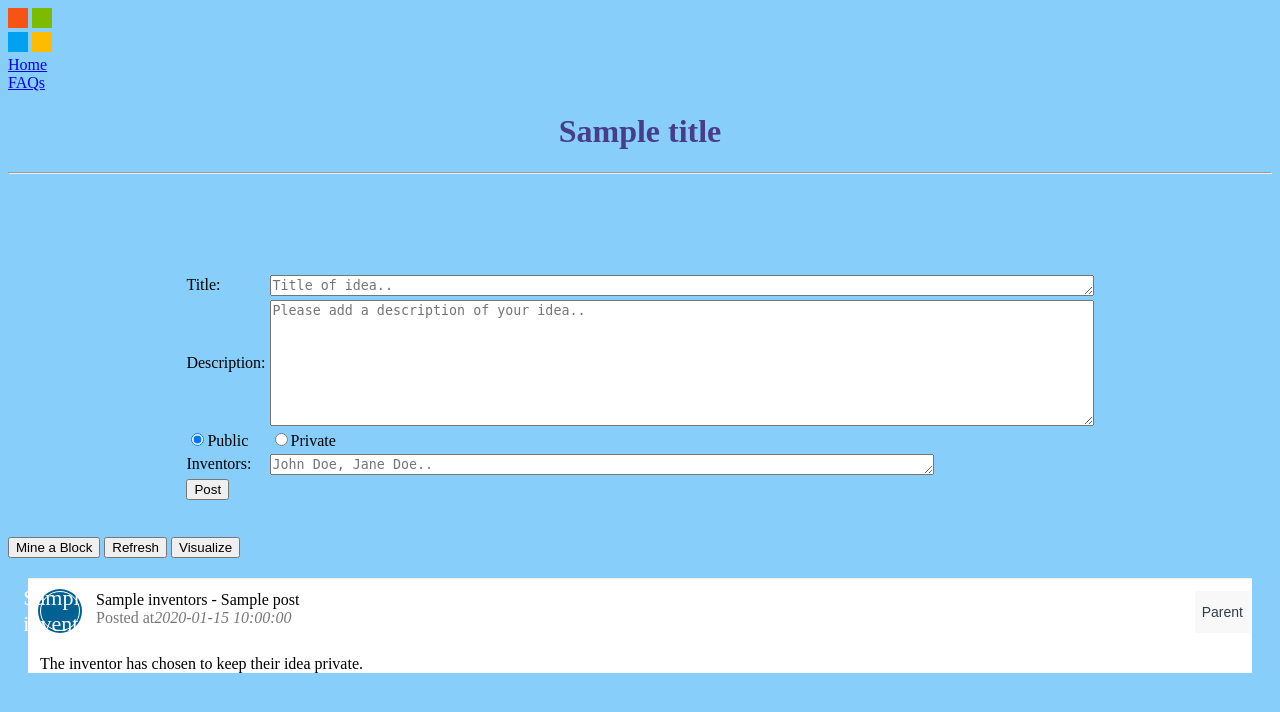
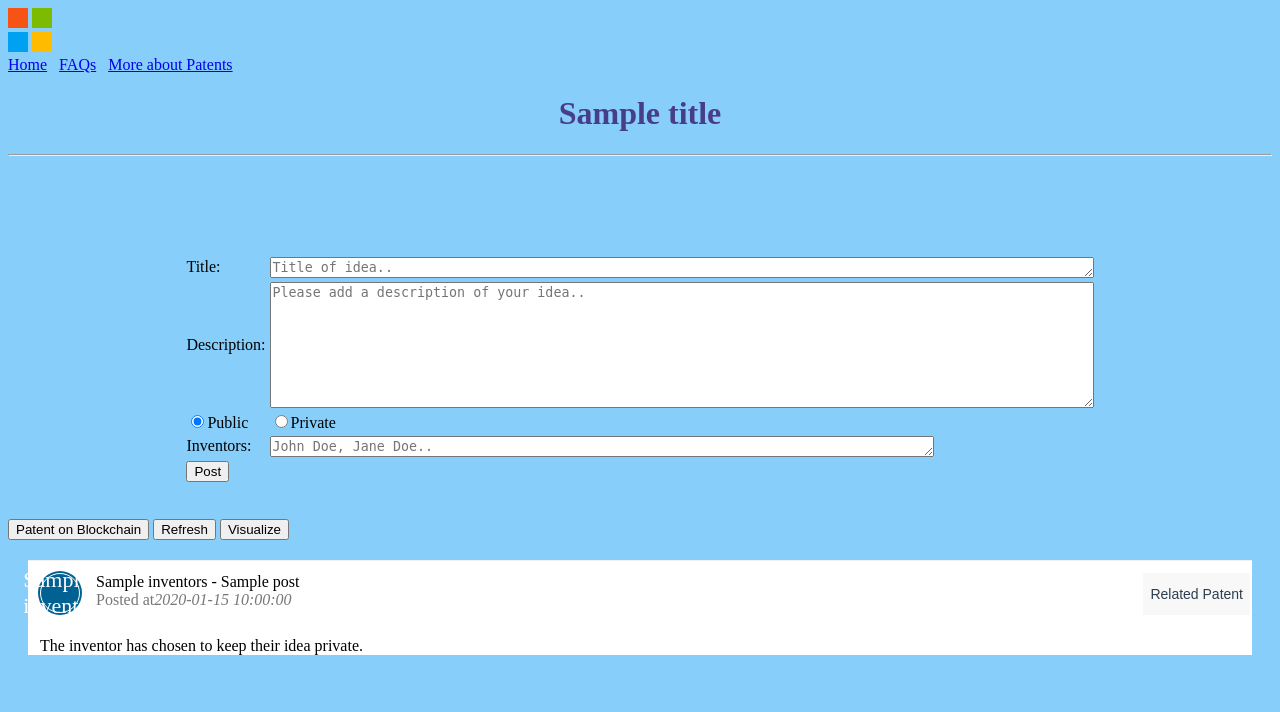
Before and after one commit to SharmaAjay19/BlockRights, a Flask app: template client/app/templates/index.html in a window 1280 px wide. Shown: the top 712 px of the page. Run offline with Flask 2, Linux system fonts and the light colour scheme; the template is opened without the code that fills it: most values are stand-ins (such as "Sample title", 1, 10 or a date in 2020); parts of the project's set-up code (start-up, migrations or seed data) failed here and were passed over.

Commit message:
Styling changes

```diff
--- a/client/app/templates/base.html
+++ b/client/app/templates/base.html
@@ -36,8 +36,9 @@
         </svg>
       </div>
     </div>
-    <div><a href="/index">Home</a></div>
-    <div><a href="https://microsoft.sharepoint.com/sites/LCAWeb/Home/Copyrights-Trademarks-and-Patents/Patents/Patent-FAQ" target="_blank">FAQs</a></div>
+    <div style="display:inline;"><a href="/index">Home</a></div>&nbsp;&nbsp;
+    <div style="display:inline;"><a href="https://microsoft.sharepoint.com/sites/LCAWeb/Home/Copyrights-Trademarks-and-Patents/Patents/Patent-FAQ" target="_blank">FAQs</a></div>&nbsp;&nbsp;
+    <div style="display:inline;""><a href="https://microsoft.sharepoint.com/sites/LCAWeb/Home/Copyrights-Trademarks-and-Patents/Patents/Patent-Process" target="_blank">More about Patents</a></div>
     <center><font color="#483d8b"><h1>{{ title }}</h1></font></center>
     <hr>
     {% with messages = get_flashed_messages() %}
--- a/client/app/templates/index.html
+++ b/client/app/templates/index.html
@@ -23,7 +23,7 @@
 
 	<br>
 
-	<a href="{{node_address}}/mine" target="_blank"><button>Mine a Block</button></a>
+	<a href="{{node_address}}/mine" target="_blank"><button>Patent on Blockchain</button></a>
 	<a href="/"><button>Refresh</button></a>
 	<a href="/visualize" target="_blank"><button>Visualize</button></a>
 
@@ -33,7 +33,7 @@
     <div class="post_box" id="{{post.post_id}}">
 	   <div class="post_box-header">
 	   	  {% if post.parent_post %}
-	      <div class="post_box-options"><button class="option-btn" onclick="focusOnPost('{{post.parent_post}}');">Parent</button></div>
+	      <div class="post_box-options"><button class="option-btn" onclick="focusOnPost('{{post.parent_post}}');">Related Patent</button></div>
 	      {% else %}
 	      <div class="post_box-options"><button class="option-btn">Original</button></div>
 	      {% endif %}
--- a/client/node.py
+++ b/client/node.py
@@ -153,6 +153,7 @@ def new_transaction():
     blockchain.add_new_transaction(tx_data)
 
     return "Success", 201
+    #return json.dumps({"transaction": blockchain.transactions[-1]}), 201
 
 
 # endpoint to return the node's copy of the chain.
```
Also changed, not shown: 2 other files.
